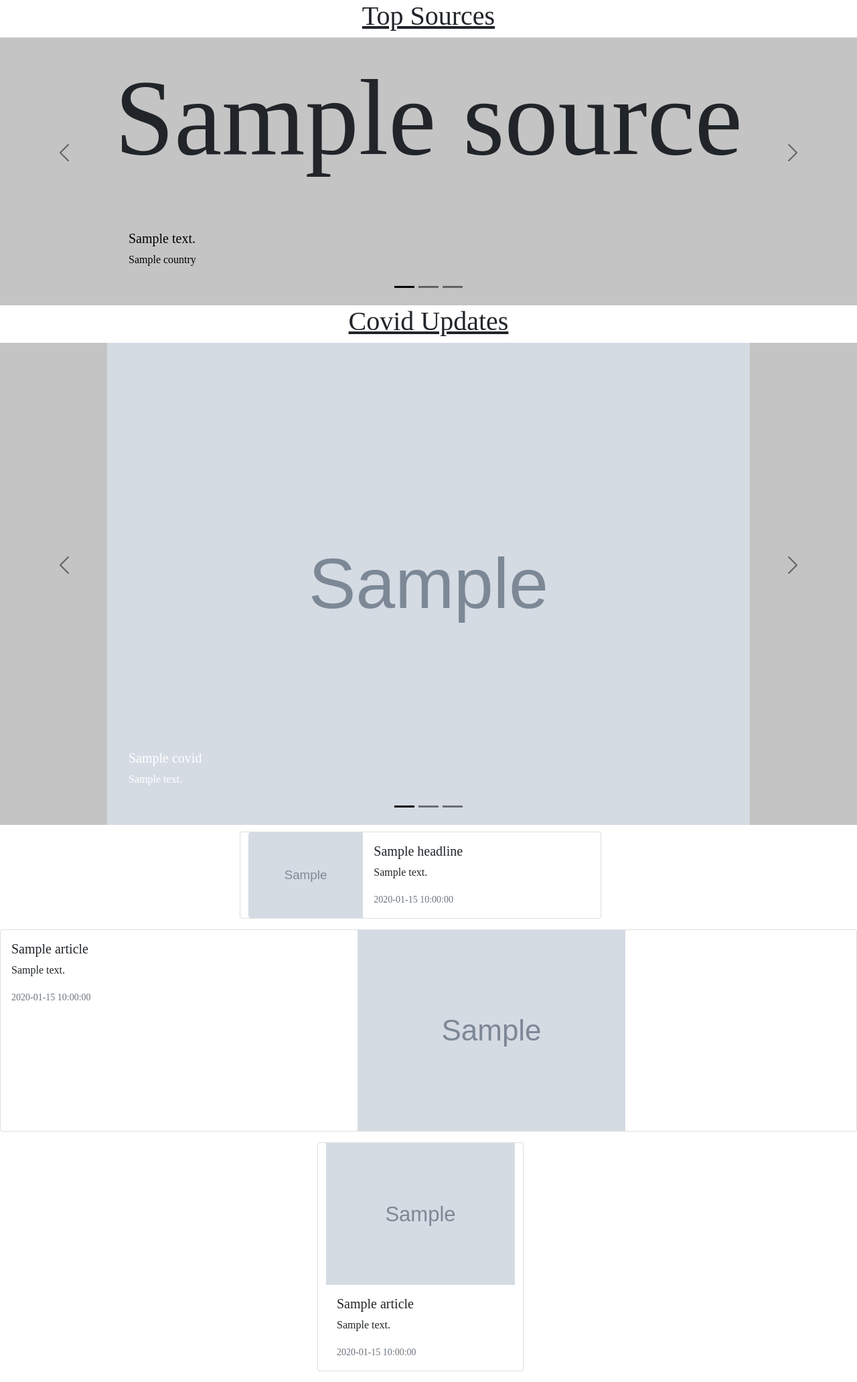
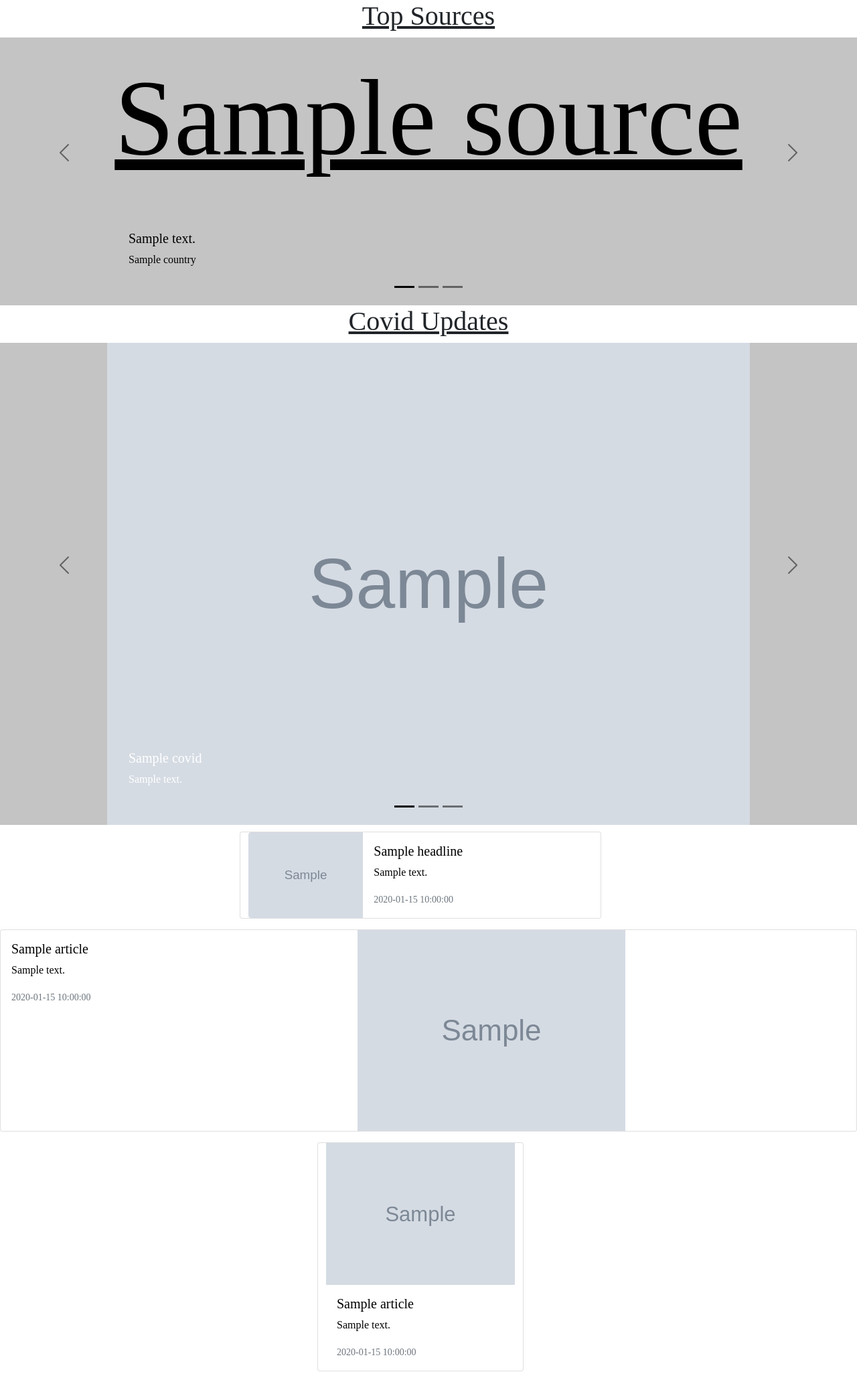
Before and after one commit to Ken-mbira/News_Hub, a Flask app: template app/templates/index.html in a window 1280 px wide. Shown: the part 76-2140 px from the top of the page at 67% size. Run offline with Flask 2, Linux system fonts and the light colour scheme; the template is opened without the code that fills it: most values are stand-ins (such as "Sample title", 1, 10 or a date in 2020); grey boxes marked "Sample" are stand-in pictures; some libraries are stand-ins or nearby versions; some web fonts are replaced.

Commit message:
add links to all the news sources

```diff
--- a/app/models.py
+++ b/app/models.py
@@ -2,7 +2,7 @@ class Source:
     """
     This will define everything to do with sources
     """
-    def __init__(self,id,name,description,category,country):
+    def __init__(self,id,name,description,category,country,link):
         """
         This will define all the properties of the source class
 
@@ -18,6 +18,7 @@ class Source:
         self.description = description
         self.category = category
         self.country = country
+        self.link = link
 
 class Article:
     """
--- a/app/requests.py
+++ b/app/requests.py
@@ -45,8 +45,9 @@ def process_sources(result_list):
         description = source['description']
         category = source['category']
         country = source['country']
+        link = source['url']
 
-        new_source = Source(id,name,description,category,country)
+        new_source = Source(id,name,description,category,country,link)
 
         sources_list.append(new_source)
 
--- a/app/templates/index.html
+++ b/app/templates/index.html
@@ -9,27 +9,33 @@
     </div>
     <div class="carousel-inner" style="text-align: center;">
         <div class="carousel-item active" data-bs-interval="10000">
+            <a href="{{ sources[0].link }}" style="color: #000;">
                 <div class="source-title">
                     {{ sources[0].name}}
                 </div>
+            </a>
             <div class="carousel-caption d-none d-md-block source-info">
                 <h5>{{ sources[0].description}}</h5>
                 <p>{{ sources[0].country}}</p>
             </div>
         </div>
         <div class="carousel-item" data-bs-interval="2000">
+            <a href="{{ sources[1].link}}" style="color: #000;">
                 <div class="source-title">
                     {{ sources[1].name}}
                 </div>
+            </a>
             <div class="carousel-caption d-none d-md-block source-info">
                 <h5>{{ sources[1].description}}</h5>
                 <p>{{ sources[1].country}}</p>
             </div>
         </div>
         <div class="carousel-item">
+            <a href="{{ sources[2].link }}" style="color: #000;">
                 <div class="source-title">
                     {{ sources[2].name}}
                 </div>
+            </a>
             <div class="carousel-caption d-none d-md-block source-info">
                 <h5>{{ sources[2].description}}</h5>
                 <p>{{ sources[2].country}}</p>
@@ -55,21 +61,27 @@
     </div>
     <div class="carousel-inner" style="text-align: center;">
         <div class="carousel-item active article-title" data-bs-interval="10000">
+            <a href="{{ covid[0].link }}">
                 <img src="{{ covid[0].image_url }}" alt="{{ covid[0].title}}" class="img-fluid w-75">
+            </a>
             <div class="carousel-caption d-none d-md-block source-info" style="color: white;">
                 <h5>{{ covid[0].title}}</h5>
                 <p>{{ covid[0].description}}</p>
             </div>
         </div>
         <div class="carousel-item article-title" data-bs-interval="2000">
+            <a href="{{ covid[1].link }}">
                 <img src="{{ covid[1].image_url }}" alt="{{ covid[1].title}}" class="img-fluid w-75">
+            </a>
             <div class="carousel-caption d-none d-md-block source-info" style="color: white;">
                 <h5>{{ covid[1].title}}</h5>
                 <p>{{ covid[1].description}}</p>
             </div>
         </div>
         <div class="carousel-item article-title">
+            <a href="{{ covid[2].link }}">
                 <img src="{{ covid[2].image_url }}" alt="{{ covid[2].title}}" class="img-fluid w-75">
+            </a>
             <div class="carousel-caption d-none d-md-block source-info" style="color: white;">
                 <h5>{{ covid[2].title}}</h5>
                 <p>{{ covid[2].description}}</p>
@@ -87,9 +99,10 @@
 </div>
 
 <!-- Headlines -->
-<div class="container-fluid row" style="display: flex; justify-content: center;">
+<div class="container-fluid row card-group" style="display: flex; justify-content: center;">
     {% for headline in headlines%}
     <div class="col-md-6 card mb-3" style="max-width: 540px; margin:10px;">
+        <a href="{{ headline.link }}" style="color: #000; text-decoration: none;">
             <div class="row g-0">
                 <div class="col-md-4">
                     <img src="{{ headline.image_url }}" class="img-fluid rounded-start" alt="...">
@@ -102,6 +115,7 @@
                     </div>
                 </div>
             </div>
+        </a>
     </div>
     {% endfor %}
 </div>
@@ -111,9 +125,11 @@
     <div class="row g-0">
         <div class="col-md-5">
             <div class="card-body">
+                <a href="{{ football[2].link }}" style="text-decoration: none; color: #000;">
                     <h5 class="card-title">{{ football[2].title}}</h5>
                     <p class="card-text">{{ football[2].descrtiption }}</p>
                     <p class="card-text"><small class="text-muted">{{ football[2].published }}</small></p>
+                </a>
             </div>
         </div>
         <div class="col-md-7">
@@ -124,12 +140,14 @@
 <div class="container-fluid row" style="display: flex; justify-content: center;">
     {% for article in football %}
     <div class=" col-md-3 card mb-3">
+        <a href="{{ article.link }}" style="color: #000; text-decoration: none;">
             <img src="{{ article.image_url }}" class="img-fluid" alt="...">
             <div class="card-body">
                 <h5 class="card-title">{{ article.title }}</h5>
                 <p class="card-text">{{ article.description}}</p>
                 <p class="card-text"><small class="text-muted">{{ article.published }}</small></p>
             </div>
+        </a>
     </div>
     {% endfor %}
 </div>
```
Lines whose indentation alone changed are shown as unchanged.
